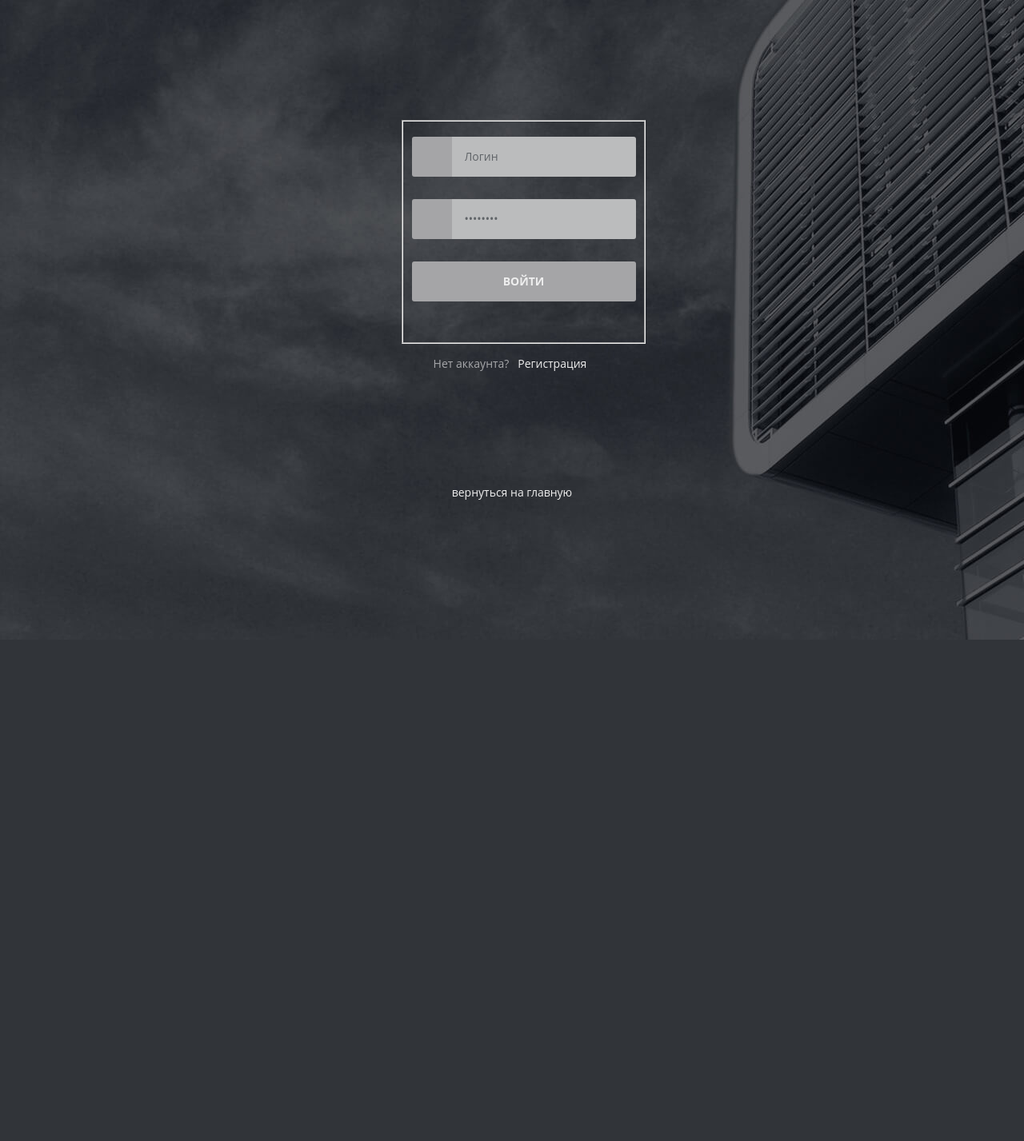
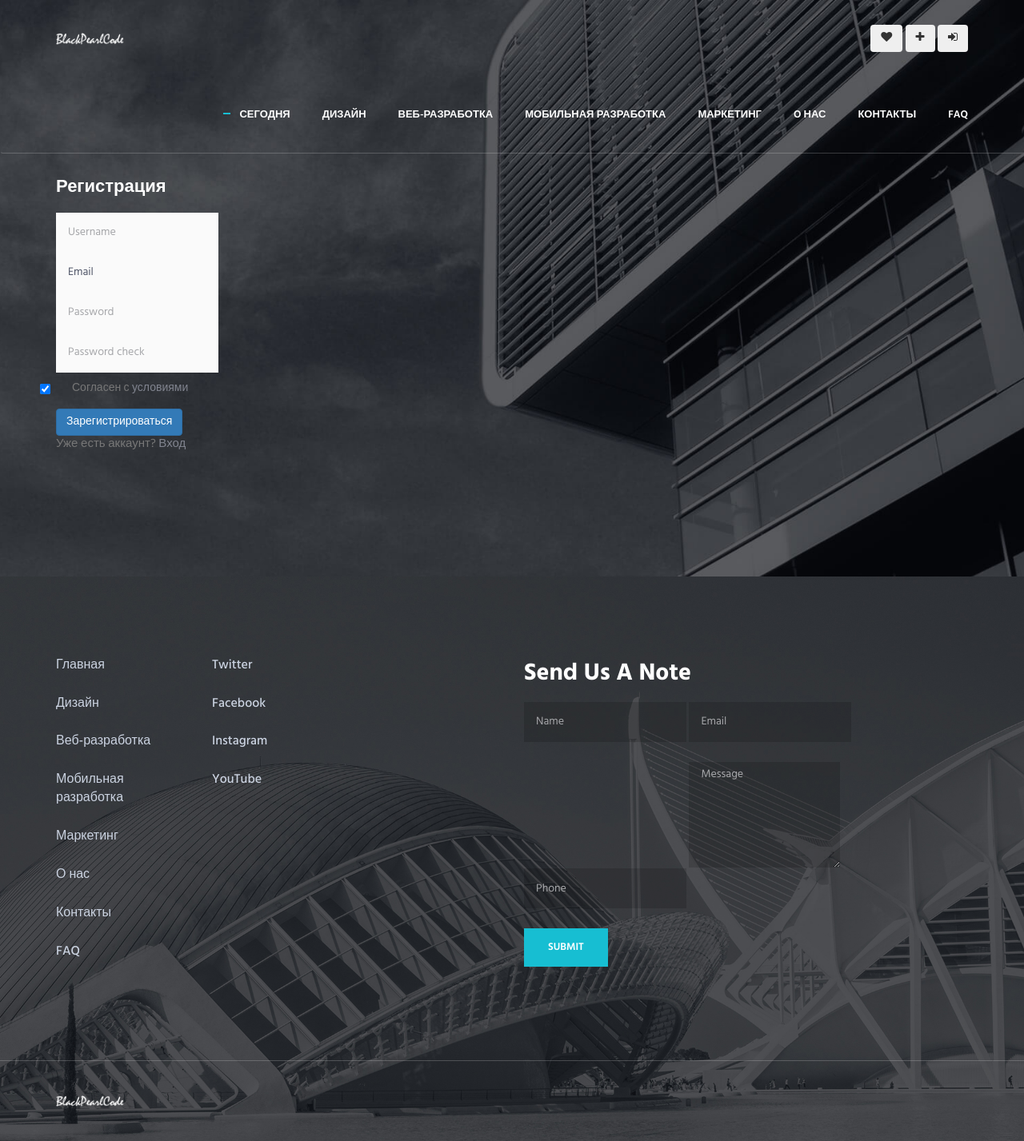
Before and after one commit to nezl0i/BlackPearl, a Django app: page /register/ in a window 1280 px wide. Shown: the whole page at 80% size. Before the commit the page ends 800 px from the top, so only its background shows below. Run offline with Django 4.2, Linux system fonts and the light colour scheme; some libraries are stand-ins or nearby versions.

Commit message:
Добавлена регистрация пользователя

```diff
--- a/backend/templates/sign_in.html
+++ b/backend/templates/sign_in.html
@@ -1,29 +1,64 @@
-<!DOCTYPE html>
-<html>
-<head>
-    <meta charset="UTF-8">
-    <title>Форма авторизации</title>
-    <link rel="stylesheet" href="css/sing_in_form.css" type="text/css">
-</head>
-<body>
+{% extends 'base.html' %}
+{% load static %}
 
+{% block content %}
+{#    {% if messages %}#}
+{#        {% for message in messages %}#}
+{#            <div class="alert {{ message.tags }} m-2" id="msg" role="alert">#}
+{#                {{ message }}#}
+{#            </div>#}
+{#        {% endfor %}#}
+{#    {% endif %}#}
 
-<div id="login">
-    <form action="javascript:void(0);" method="get">
-        <fieldset class="clearfix">
-            <p><span class="fontawesome-user"></span><input type="text" value="Логин"></p>
-            <p><span class="fontawesome-lock"></span><input type="password" maxlength="25" size="40" name="пароль"
-                                                            value="password"></p>
-            <p><input type="submit" value="ВОЙТИ"></p>
-        </fieldset>
-    </form>
-    <p>Нет аккаунта? &nbsp;&nbsp;<a href="login.html">Регистрация</a><span
-            class="fontawesome-arrow-right"></span></p>
-</div>
-<div class="child">
-    <a href="index.html">
-        <p>вернуться на главную</p>
-    </a>
-</div>
-</body>
-</html>
+    <div class="parallax-window" data-parallax="scroll" data-image-src="{% static 'img/1920x1080/01.jpg' %}">
+        <div class="parallax-content container">
+            <div class="card-body">
+                <h3 style="color: #fff;">Регистрация</h3>
+
+                <form role="form" method="post" action="">
+                {% csrf_token %}
+                <div class="input-group mb-3">
+                    {{ form.username }}
+                </div>
+
+                <span class="text-error">{{ form.username.errors }}</span>
+
+                <div class="input-group mb-3">
+                    {{ form.email }}
+                </div>
+                <span class="text-error">{{ form.email.errors }}</span>
+
+                <div class="input-group mb-4">
+                    {{ form.password1 }}
+                </div>
+                <span class="text-error">{{ form.password1.errors }}</span>
+
+                <div class="input-group mb-4">
+                    {{ form.password2 }}
+                </div>
+                <span class="text-error">{{ form.password2.errors }}</span>
+
+                <div class="form-group">
+                    <div class="checkbox">
+                        <input type="checkbox" name="checkbox-fill-1" id="checkbox-fill-a1" checked="">
+                        <label for="checkbox-fill-a1" class="mb-0 text-muted"> Согласен с <a href="#">условиями</a></label>
+                    </div>
+                </div>
+                <button type="submit" name="register" class="btn btn-primary shadow-2 mb-4">Зарегистрироваться
+                </button>
+
+            </form>
+
+            <p class="mb-0 text-muted">Уже есть аккаунт? <a href="{% url 'users:login' %}">Вход</a></p>
+            <br/>
+        </div>
+
+    </div>
+
+{% endblock %}
+
+{% block js %}
+    <script src="{% static 'vendor/jquery.parallax.min.js' %}" type="text/javascript"></script>
+    <script src="{% static 'vendor/swiper/js/swiper.jquery.min.js' %}" type="text/javascript"></script>
+    <script src="{% static 'js/components/swiper.min.js' %}" type="text/javascript"></script>
+{% endblock %}
```
